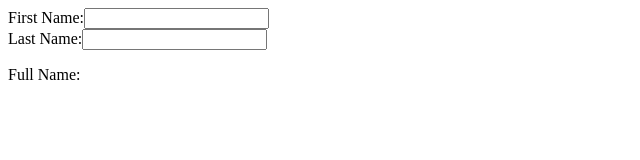
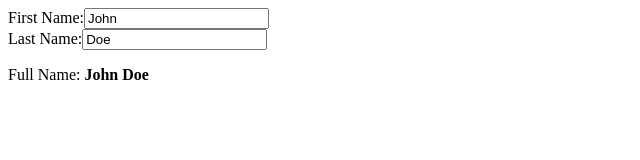
Before and after one commit to iamsabitak/React-Typescript-Practice, a React (Vite) app: page / in a window 1280 px wide. Shown: the top 160 px of the page, without its empty margins (0-640 px from the left). Built offline with nearby package versions, Linux system fonts and the light colour scheme.

Commit message:
added the initial value

```diff
--- a/src/App.tsx
+++ b/src/App.tsx
@@ -4,7 +4,7 @@ import NameInput from "./components/NameInput";
 const App: React.FC = () => {
   return (
     <div>
-      <NameInput />
+      <NameInput initialFirstName="John" initialLastName="Doe" />
     </div>
   );
 };
```
